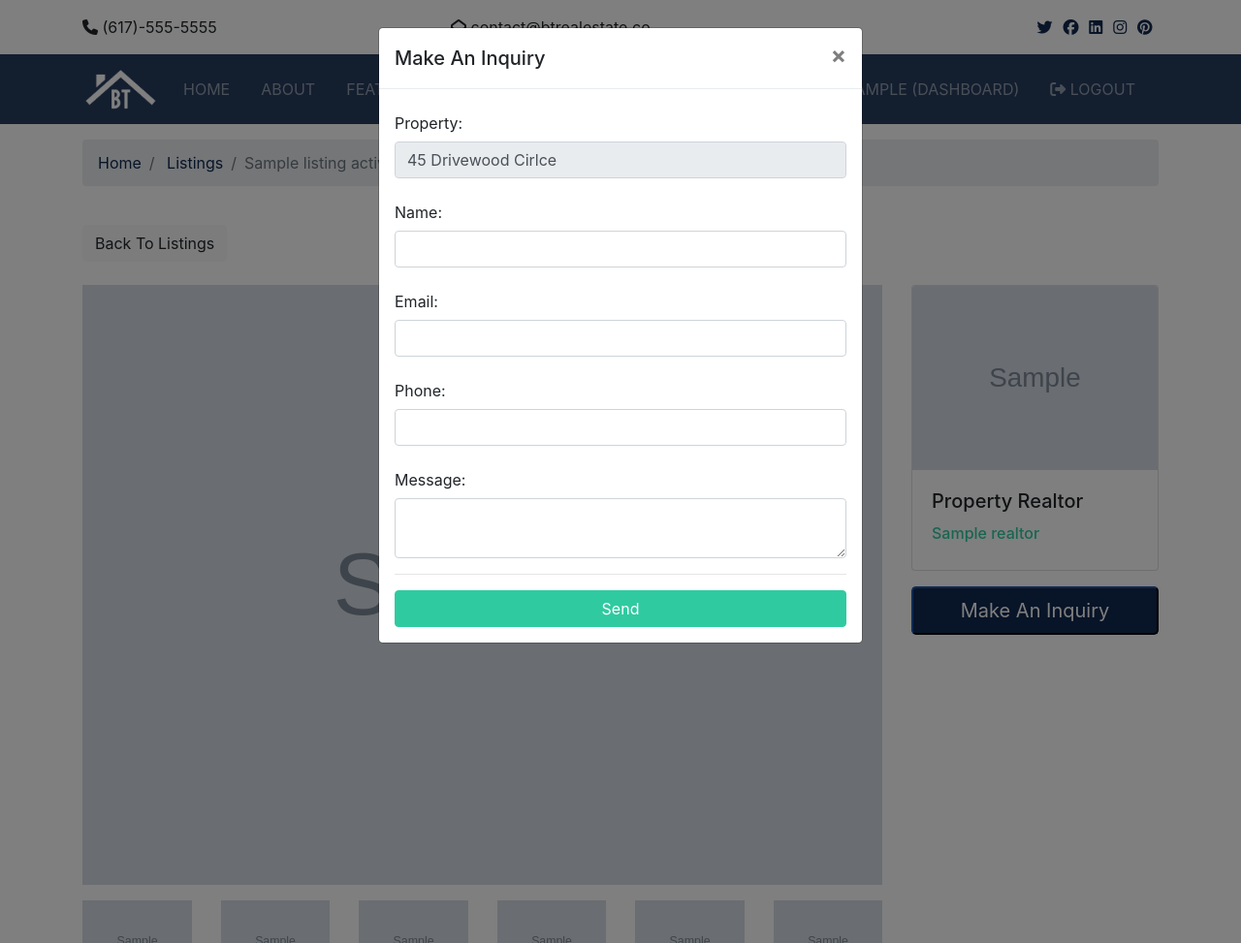
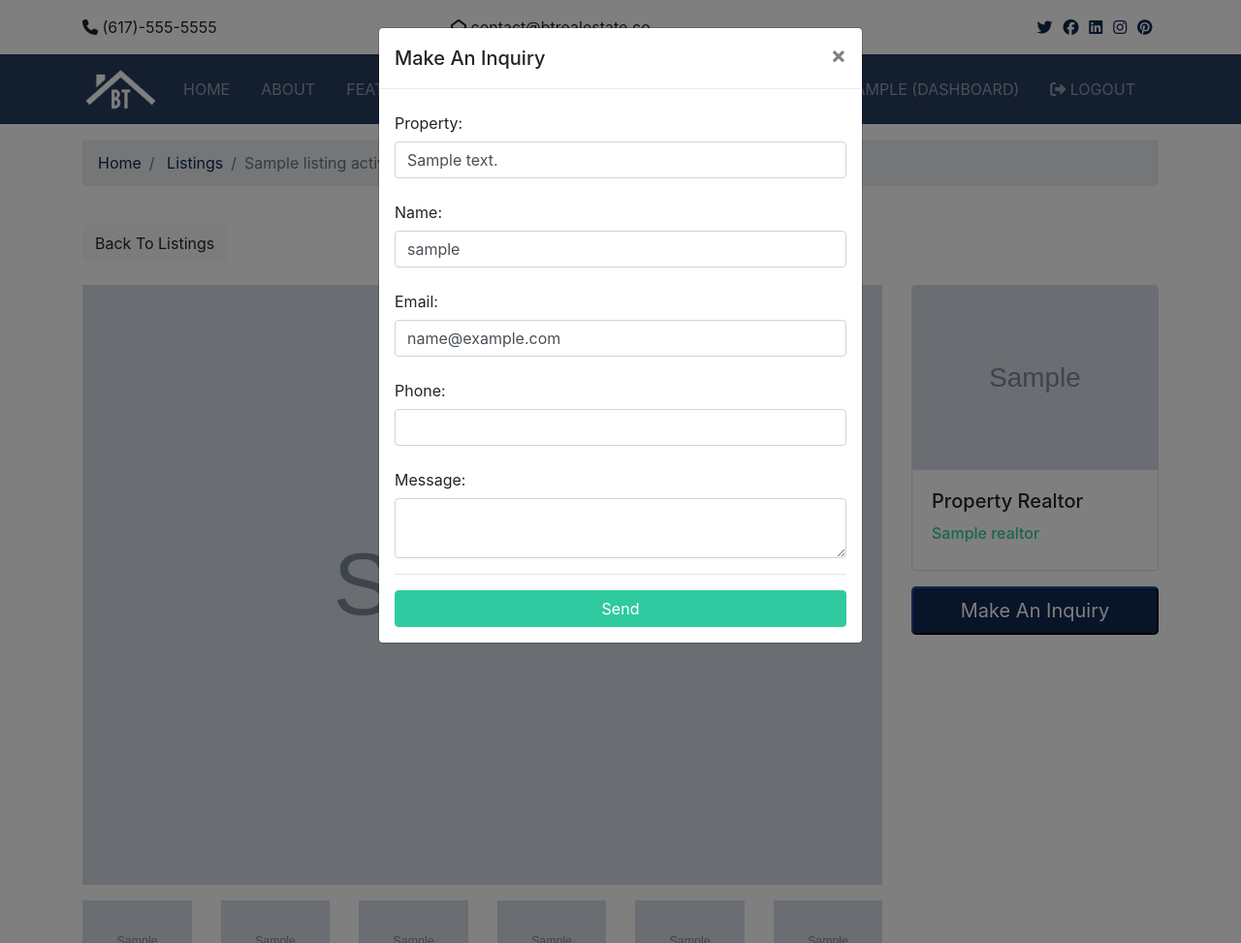
Before and after one commit to IgorZn/realestaePrj, a Django app: page /listings/1 in a window 1280 px wide, after a click on "Make An Inquiry". Shown: the whole page at 97% size. Run offline with Django 4.2, Linux system fonts and the light colour scheme; a user stored in the database is signed in; tables that the repository leaves empty hold one stand-in row (values such as "Sample post"); grey boxes marked "Sample" are stand-in pictures; some libraries are stand-ins or nearby versions.

Commit message:
next: 9, Inquiry Check & Send Email

```diff
--- /dev/null
+++ b/contacts/urls.py
@@ -0,0 +1,8 @@
+from django.urls import path
+from . import views
+
+app_name = "contacts"
+
+urlpatterns = [
+    path('contact', views.contact, name="contact"),
+]
--- a/realestatePrj/urls.py
+++ b/realestatePrj/urls.py
@@ -21,6 +21,7 @@ from django.conf.urls.static import static
 
 urlpatterns = [
     path('', include('pages.urls')),
+    path('contacts/', include('contacts.urls')),
     path('listings/', include('listings.urls')),
     path('accounts/', include('accounts.urls')),
     path('admin/', admin.site.urls),
@@ -29,4 +30,4 @@ urlpatterns = [
 if settings.DEBUG:
     urlpatterns += static(settings.MEDIA_URL, document_root=settings.MEDIA_ROOT)
     # urlpatterns += static(settings.STATIC_URL, document_root=settings.STATIC_ROOT)
-    print('urlpatterns', urlpatterns)
+    # print('urlpatterns', urlpatterns)
--- a/templates/listings/listing.html
+++ b/templates/listings/listing.html
@@ -162,22 +162,49 @@
                     </button>
                 </div>
                 <div class="modal-body">
-                    <form>
+                    <form action="{% url 'contacts:contact' %}" method="post">
+                        {% csrf_token %}
+                        {% if user.is_authenticated %}
+                            <input type="hidden" name="user_id" class="form-control" value="{{ user.id }}">
+                        {% else %}
+                            <input type="hidden" name="user_id" class="form-control" value="0">
+                        {% endif %}
+
+                        <input type="hidden" name="listing_id" class="form-control" value="{{ listing.id }}">
+                        <input type="hidden" name="realtor_email" class="form-control"
+                               value="{{ listing.realtor.email }}">
+
                         <div class="form-group">
                             <label for="property_name" class="col-form-label">Property:</label>
-                            <input type="text" name="listing" class="form-control" value="45 Drivewood Cirlce" disabled>
+                            <input type="text" name="listing" class="form-control" value="{{ listing.address }}">
                         </div>
                         <div class="form-group">
                             <label for="name" class="col-form-label">Name:</label>
-                            <input type="text" name="name" class="form-control" required>
+                            {% if user.is_authenticated %}
+                                <input type="text" name="name" class="form-control" value="{{ user.username }}"
+                                       required>
+                            {% else %}
+                                <input type="text" name="name" class="form-control" required>
+                            {% endif %}
                         </div>
                         <div class="form-group">
                             <label for="email" class="col-form-label">Email:</label>
-                            <input type="email" name="email" class="form-control" required>
+
+                            {% if user.is_authenticated %}
+                                <input type="email" name="email" class="form-control" value="{{ user.email }}" required>
+                            {% else %}
+                                <input type="email" name="email" class="form-control" required>
+                            {% endif %}
+
                         </div>
                         <div class="form-group">
                             <label for="phone" class="col-form-label">Phone:</label>
-                            <input type="text" name="phone" class="form-control">
+                            {% if user.is_authenticated %}
+                                <input type="text" name="phone" value="{{ user.phone }}" class="form-control">
+                            {% else %}
+                                <input type="text" name="phone" class="form-control">
+                            {% endif %}
+
                         </div>
                         <div class="form-group">
                             <label for="message" class="col-form-label">Message:</label>
--- a/templates/partials/_navbar.html
+++ b/templates/partials/_navbar.html
@@ -40,7 +40,7 @@
             </ul>
 
             <ul class="navbar-nav ml-auto">
-                {% if user.is_authenticated %}
+                `{% if user.is_authenticated %}`
                     <li
                             {% if '/dashboard' in request.path %}
                                 class="nav-item active mr-3"
```
Also changed, not shown: contacts/views.py (+21 -1 lines).
